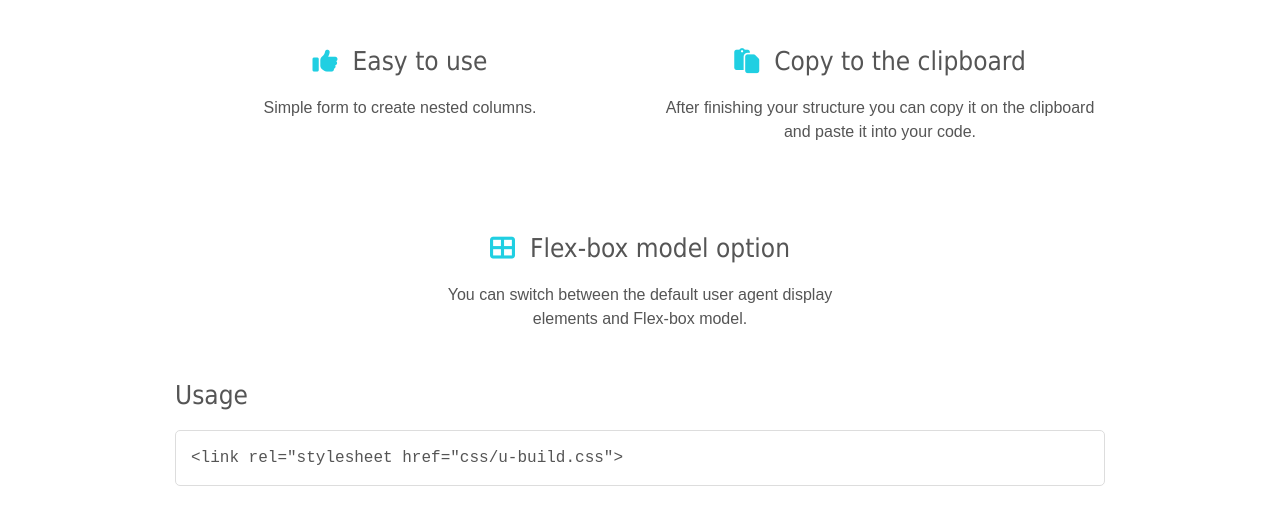
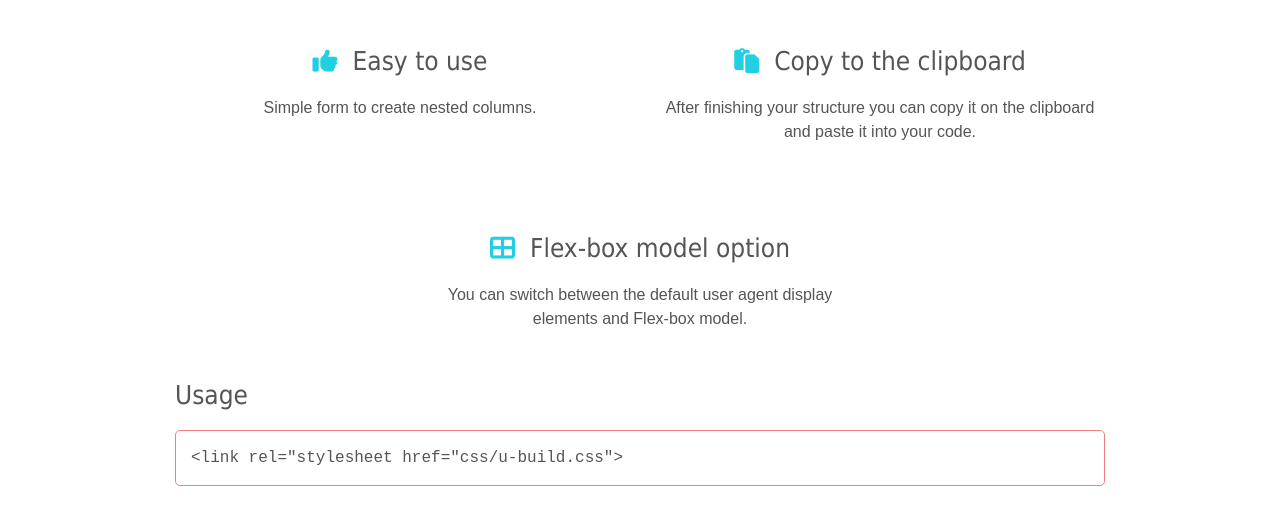
Before and after one commit to mahmoudZakaria90/u-build, a website: page public/index.html in a window 1280 px wide. Shown: the part 322-845 px from the top of the page. Drawn offline with Linux system fonts and the light colour scheme; grey boxes are pictures that could not be loaded.

Commit message:
updated the usage border

```diff
--- a/src/sass/en/_give.sass
+++ b/src/sass/en/_give.sass
@@ -198,7 +198,7 @@
 
 	//borders
 	&-border
-		border: $border-width-sm solid $border-color-default
+		border: $border-width-sm solid lightcoral
 		&-lg
 			border: $border-width-lg solid $border-color-default
 		&-md
```
Also changed, not shown: public/css/demo.css.
